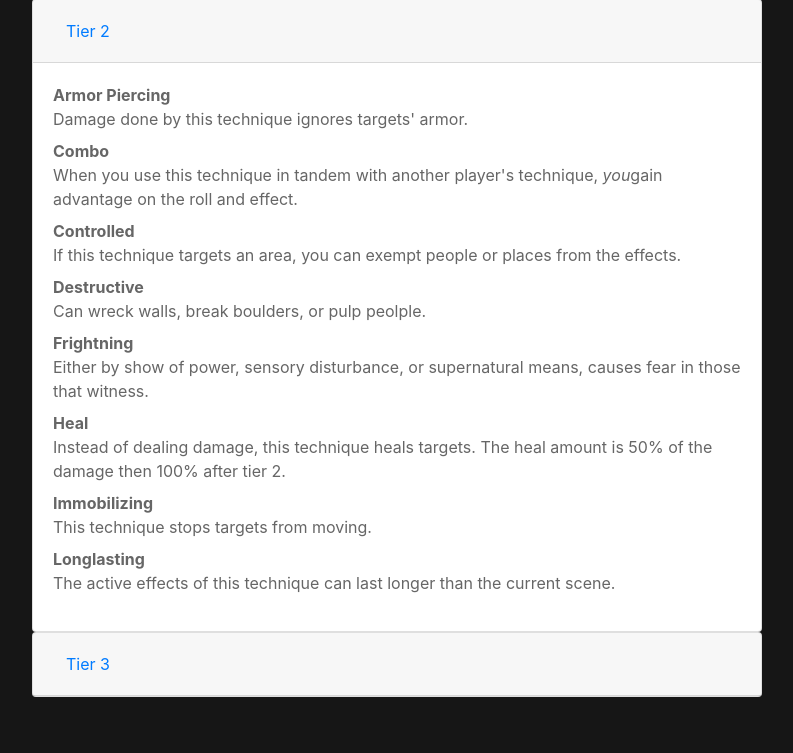
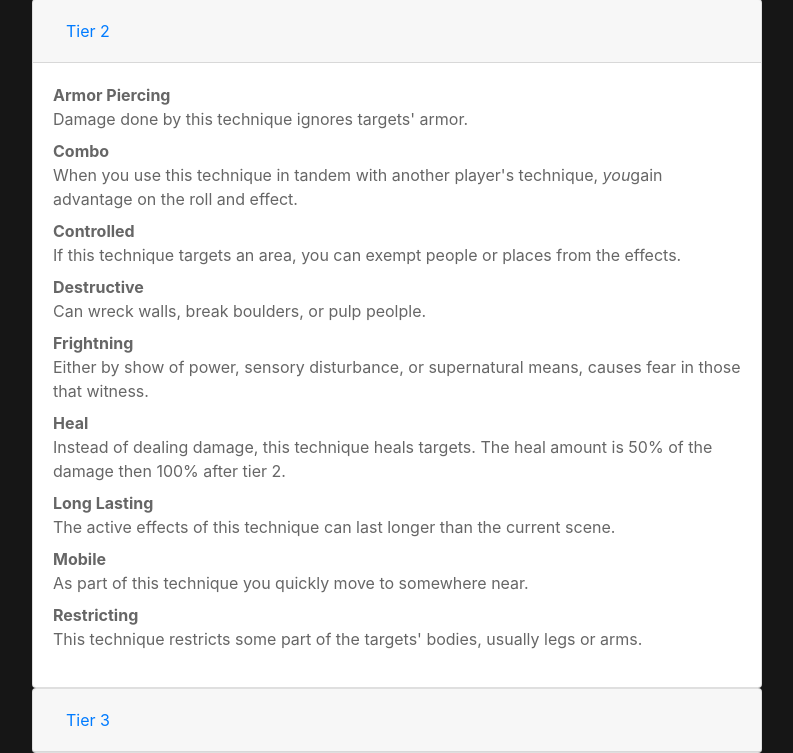
Before and after one commit to MylesACD/Myles-RPG, a Django app: page /unlimited/about/ in a window 1280 px wide, after a click on "Tier 2". Shown: the part 806-1559 px from the top of the page, without its empty margins (53-846 px from the left). Before the commit the page ends 1503 px from the top, so only its background shows below. Run offline with Django 4.2, Linux system fonts and the light colour scheme; some libraries are stand-ins or nearby versions.

Commit message:
fixed tag shared with model, signal, about, form

```diff
--- a/app/unlimited/models.py
+++ b/app/unlimited/models.py
@@ -74,12 +74,12 @@ class Technique(models.Model):
     heal = models.CharField(default="0",max_length=100,choices=HEAL_CHOICES)
     destructive = models.BooleanField(default=False)
     combo = models.BooleanField(default=False)
-    immobilizing = models.BooleanField(default=False)
+    restricting = models.BooleanField(default=False)
     piercing = models.BooleanField(default=False)
     controlled = models.BooleanField(default=False)
     frightning = models.BooleanField(default=False)
-    cure = models.BooleanField(default=False)
     mobile = models.BooleanField(default=False,null=True)
+    lasting = models.BooleanField(default=False,null=True)
     #----------tier 3 technique tags------------------
     SUMMON_CHOICES =  (("0","None"),("1","1"),("2","2"),("3","3"))
     AREA_CHOICES = (("0","none"),("1","small"),("2","medium"),("3","large"),("4","huge"),("5","enormous"),("6","colossal"),("7","titanic"))
@@ -92,7 +92,6 @@ class Technique(models.Model):
     stunning = models.BooleanField(default=False)
     subtle = models.BooleanField(default=False,null=True)
     #these 2 get labels
-    armor_shred = models.BooleanField(default=False)
     terrain = models.BooleanField(default=False)
 
     name = models.CharField(max_length=100,unique=True)
--- a/app/unlimited/signals.py
+++ b/app/unlimited/signals.py
@@ -43,12 +43,12 @@ def set_costs(sender, instance, *args, **kwargs):
     instance.cost += 3* int(instance.heal)
     instance.cost += 3* int(instance.destructive)
     instance.cost += 3* int(instance.combo)
-    instance.cost += 3* int(instance.immobilizing)
+    instance.cost += 3* int(instance.restricting)
     instance.cost += 3* int(instance.piercing)
     instance.cost += 3* int(instance.controlled)
     instance.cost += 3* int(instance.frightning)
-    instance.cost += 3* int(instance.cure)
     instance.cost += 3* int(instance.mobile)
+    instance.cost += 3* int(instance.lasting)
     #----------tier 3 technique tags------------------
     instance.cost += 4* int(instance.area)
     instance.cost += 4* int(instance.summon)
@@ -56,7 +56,6 @@ def set_costs(sender, instance, *args, **kwargs):
     instance.cost += 4* int(instance.practiced)
     instance.cost += 4* int(instance.transformation)
     instance.cost += 4* int(instance.terrain)
-    instance.cost += 4* int(instance.armor_shred)
     instance.cost += 4* int(instance.stunning)
     instance.cost += 4* int(instance.subtle)
 
--- a/app/unlimited/templates/unlimited/about.html
+++ b/app/unlimited/templates/unlimited/about.html
@@ -94,10 +94,12 @@
                 <dd>Either by show of power, sensory disturbance, or supernatural means, causes fear in those that witness.</dd>
                 <dt>Heal</dt>
                 <dd>Instead of dealing damage, this technique heals targets. The heal amount is 50% of the damage then 100% after tier 2.</dd>
-                <dt>Immobilizing</dt>
-                <dd>This technique stops targets from moving.</dd>
-                <dt>Longlasting</dt>
+                <dt>Long Lasting</dt>
                 <dd>The active effects of this technique can last longer than the current scene.</dd>
+                <dt>Mobile</dt>
+                <dd>As part of this technique you quickly move to somewhere near.</dd>
+                <dt>Restricting</dt>
+                <dd>This technique restricts some part of the targets' bodies, usually legs or arms.</dd>
               </dl>
             </div>
           </div>
```
Also changed, not shown: app/unlimited/forms.py (+5 -6 lines).
